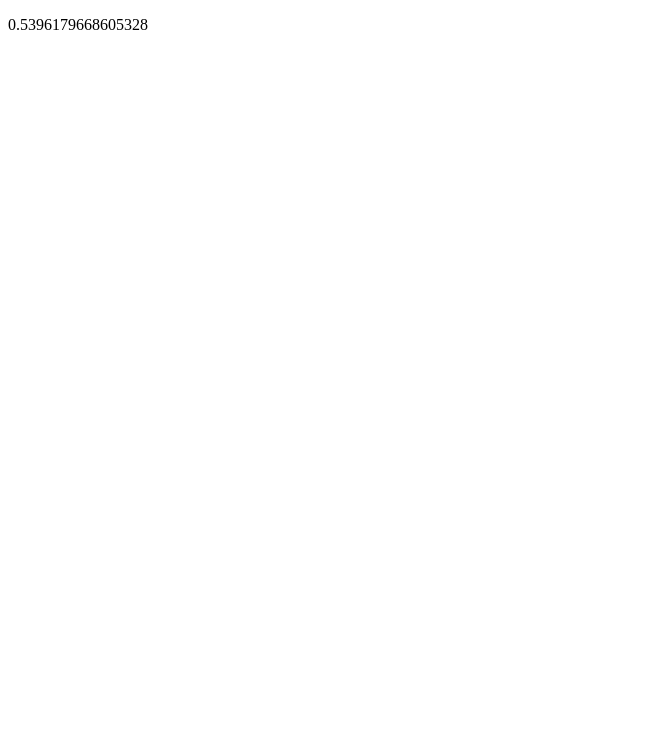
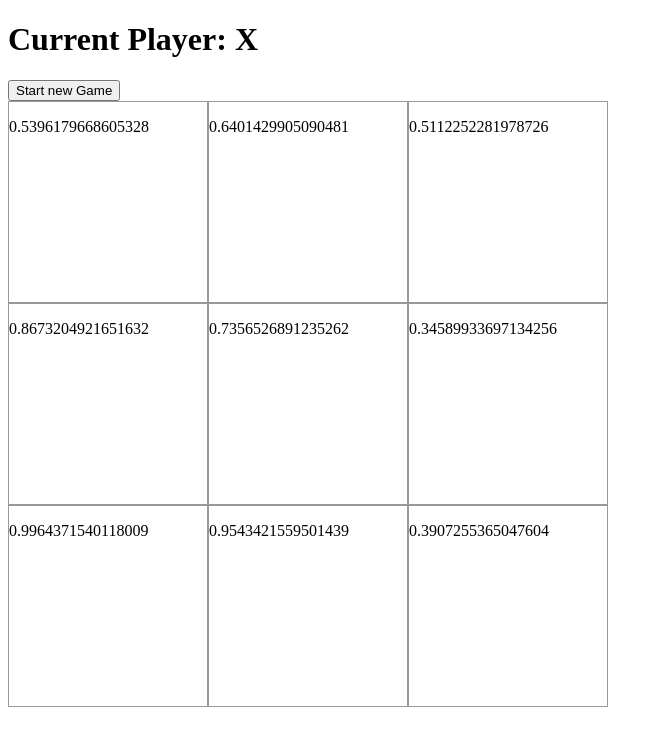
Before and after one commit to andriikorshenko/tiktaktoe, an Angular app: page / in a window 1280 px wide. Shown: the top 746 px of the page, without its empty margins (0-663 px from the left). Built offline with nearby package versions, Linux system fonts and the light colour scheme.

Commit message:
Update board with .scss and .html

```diff
--- a/src/app/app.component.html
+++ b/src/app/app.component.html
@@ -1,2 +1,2 @@
-<app-square></app-square>
+<app-board></app-board>
 <router-outlet></router-outlet>
--- a/src/app/board/board.component.html
+++ b/src/app/board/board.component.html
@@ -1 +1,16 @@
-<p>board works!</p>
+<h1>Current Player: {{ player }}</h1>
+
+<button (click)="newGame()">Start new Game</button>
+
+<h2 *ngIf="winner">
+    Player {{ winner }} has won!
+</h2>
+
+<main>
+    <app-square
+        *ngFor="let val of squares; let i = index"
+        value="val"
+        (click)="makeMove(i)">
+
+    </app-square>
+</main>
--- a/src/app/board/board.component.scss
+++ b/src/app/board/board.component.scss
@@ -0,0 +1,10 @@
+main {
+    display: grid;
+    grid-template-columns: 200px 200px 200px;
+    grid-gap: 0px;
+}
+
+app-square {
+    border: 1px solid #999;
+    height: 200px;
+}
```
